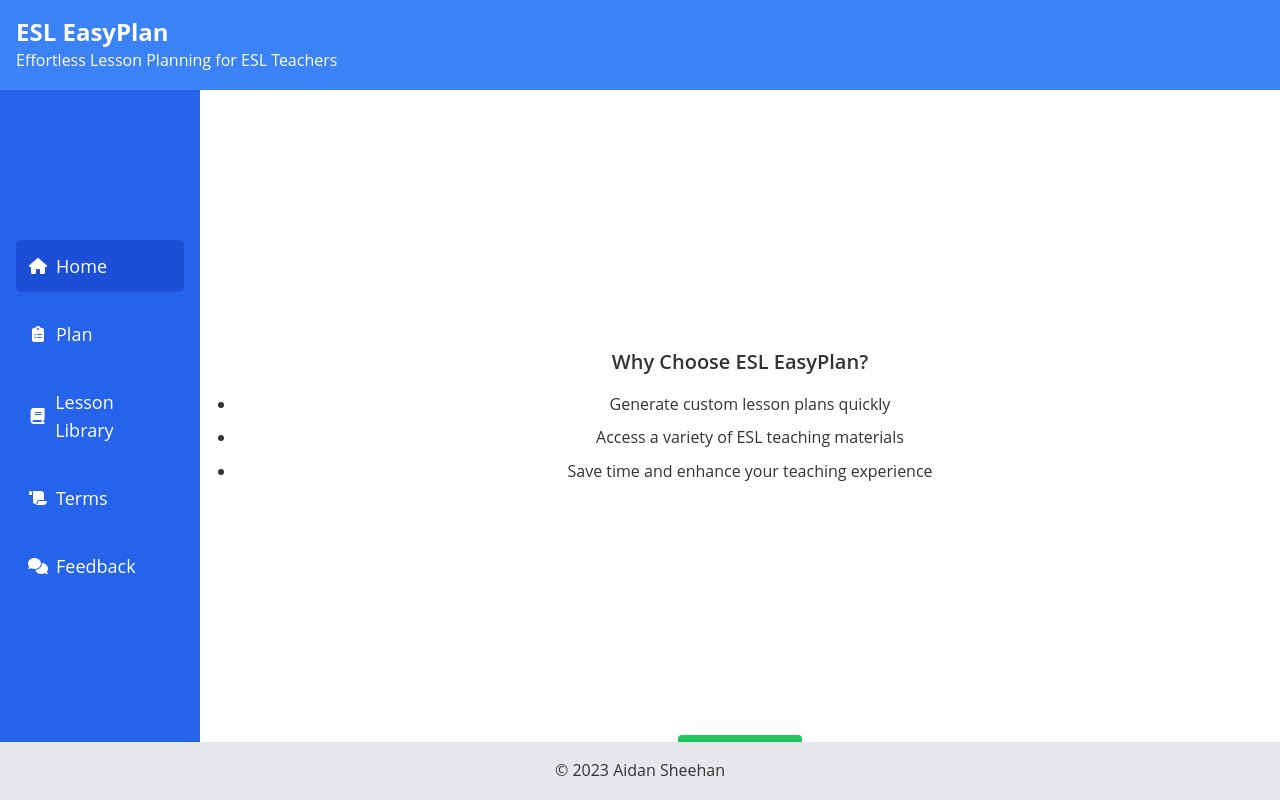
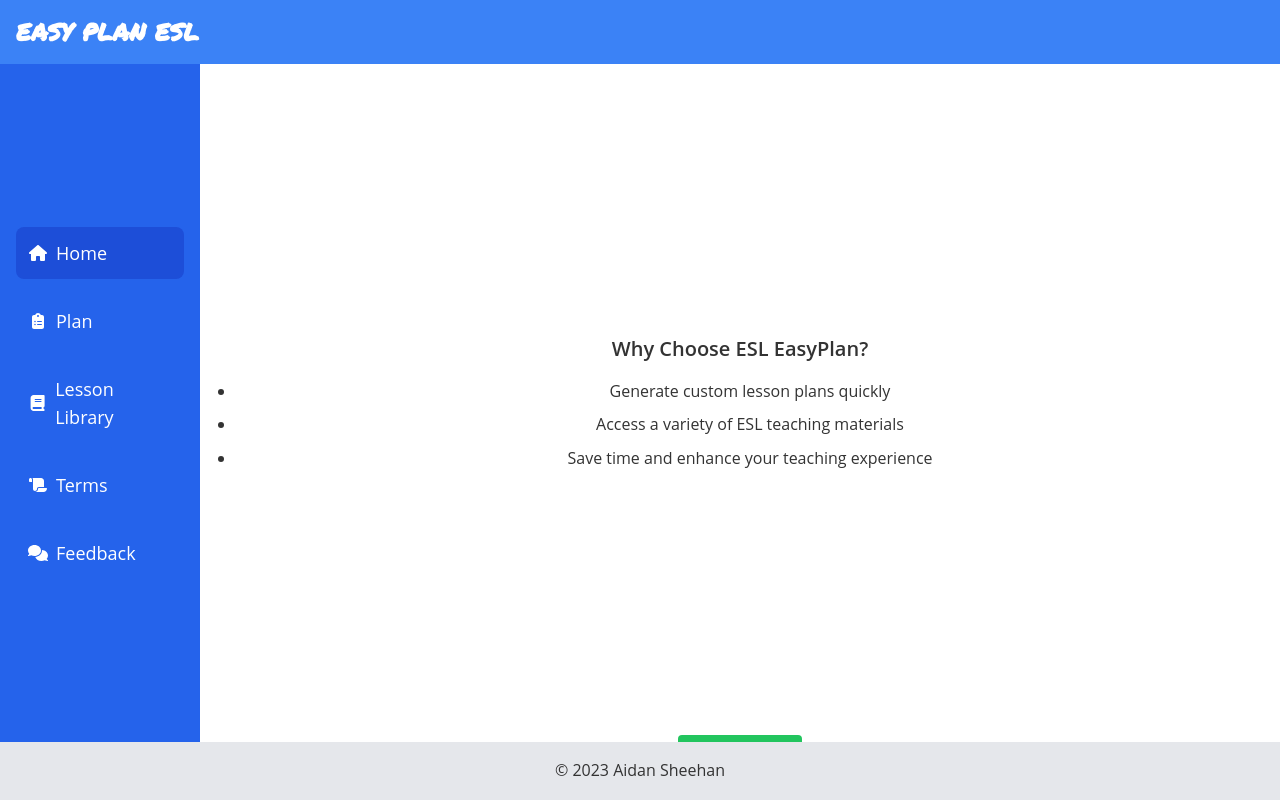
Before and after one commit to aidansheehan/unplan-app, a Next.js app: page / in a window 1280 px wide. Built offline with nearby package versions, Linux system fonts and the light colour scheme.

Commit message:
navbar new: improve navbar

```diff
--- a/src/components/layout.js
+++ b/src/components/layout.js
@@ -33,7 +33,7 @@ const NAV_ITEMS = [
 ]
 
 const Layout = ({ children, title }) => {
-  const APP_TITLE = title || 'ESL EasyPlan';
+  const APP_TITLE = 'EASY PLAN ESL';
   const [isNavOpen, setIsNavOpen] = useState(false);
 
   const toggleNav = () => setIsNavOpen(!isNavOpen);
@@ -41,34 +41,13 @@ const Layout = ({ children, title }) => {
   return (
     <div className="grid grid-rows-layout grid-cols-layout min-h-screen">
       <header className="col-start-1 col-end-3 row-start-1 bg-blue-500 p-4 text-white">
-        <h1 className="text-2xl font-bold">{title || 'ESL EasyPlan'}</h1>
-        <p>Effortless Lesson Planning for ESL Teachers</p>
-        {/* ... other header content */}
+        <h1 className="text-2xl font-bold font-permanent-marker">{APP_TITLE}</h1>
       </header>
 
       <SidebarComponent navItems={NAV_ITEMS} />
 
-      {/* <nav className={`absolute top-full left-0 w-full bg-blue-600 p-4 md:p-0 md:static md:flex ${isNavOpen ? 'block' : 'hidden'} transition-all ease-in-out duration-300`}>
-        <ul className="flex flex-col md:flex-row justify-center items-center space-y-4 md:space-y-0 md:space-x-6">
-          <li className="hover:text-blue-300 transition-colors duration-200">
-            <Link href="/"><FontAwesomeIcon icon={faHome} fixedWidth /> Home</Link>
-          </li>
-          <li className="hover:text-blue-300 transition-colors duration-200">
-            <Link href="/plan"><FontAwesomeIcon icon={faClipboardList} fixedWidth /> Plan</Link>
-          </li>
-          <li className="hover:text-blue-300 transition-colors duration-200">
-            <Link href="/library"><FontAwesomeIcon icon={faBook} fixedWidth /> Library</Link>
-          </li>
-          <li className="hover:text-blue-300 transition-colors duration-200">
-            <Link href="/terms"><FontAwesomeIcon icon={faScroll} fixedWidth /> Terms</Link>
-          </li>
-          <li className="hover:text-blue-300 transition-colors duration-200">
-            <Link href="/feedback"><FontAwesomeIcon icon={faComments} fixedWidth /> Feedback</Link>
-          </li>
-        </ul>
-      </nav> */}
-
       <main className="row-start-2 row-end-3 col-start-2 col-end-3 p-4">
+        <h2>{title}</h2>
         {children}
       </main>
 
--- a/src/components/sidebar-component.js
+++ b/src/components/sidebar-component.js
@@ -19,8 +19,8 @@ import { useEffect, useState } from "react";
 <aside className="bg-blue-600 p-4 row-start-2 row-end-3 col-start-1 flex flex-col justify-center">
   <nav>
     <ul className="space-y-4">
-      {navItems.map(item => (
-        <li key={item.href} className={`rounded-md transition-all duration-300 ease-in-out transform hover:scale-105 hover:shadow-md ${activePage === item.href ? 'bg-blue-700 text-white' : 'hover:bg-blue-500 text-white'}`}>
+    {navItems.map(item => (
+        <li key={item.href} className={`rounded-lg transition-all duration-300 ease-in-out transform hover:scale-105 hover:shadow-lg text-white ${activePage === item.href ? 'bg-blue-700' : 'hover:bg-blue-500'}`}>
           <Link href={item.href} className="flex items-center space-x-2 p-3">
             <FontAwesomeIcon icon={item.icon} fixedWidth />
             <span className="text-lg">{item.text}</span>
@@ -31,7 +31,6 @@ import { useEffect, useState } from "react";
   </nav>
 </aside>
 
-
     )
 };
 
--- a/src/pages/_document.js
+++ b/src/pages/_document.js
@@ -3,7 +3,9 @@ import { Html, Head, Main, NextScript } from 'next/document'
 export default function Document() {
   return (
     <Html lang="en">
-      <Head />
+      <Head >
+        <link href="https://fonts.googleapis.com/css2?family=Permanent+Marker&display=swap" rel="stylesheet" />
+      </Head>
       <body>
         <Main />
         <NextScript />
--- a/tailwind.config.js
+++ b/tailwind.config.js
@@ -12,6 +12,9 @@ module.exports = {
         'gradient-conic':
           'conic-gradient(from 180deg at 50% 50%, var(--tw-gradient-stops))',
       },
+      fontFamily: {
+        'permanent-marker': ['Permanent Marker', 'cursive'], // Add this line
+      },
     },
   },
   plugins: [],
```
